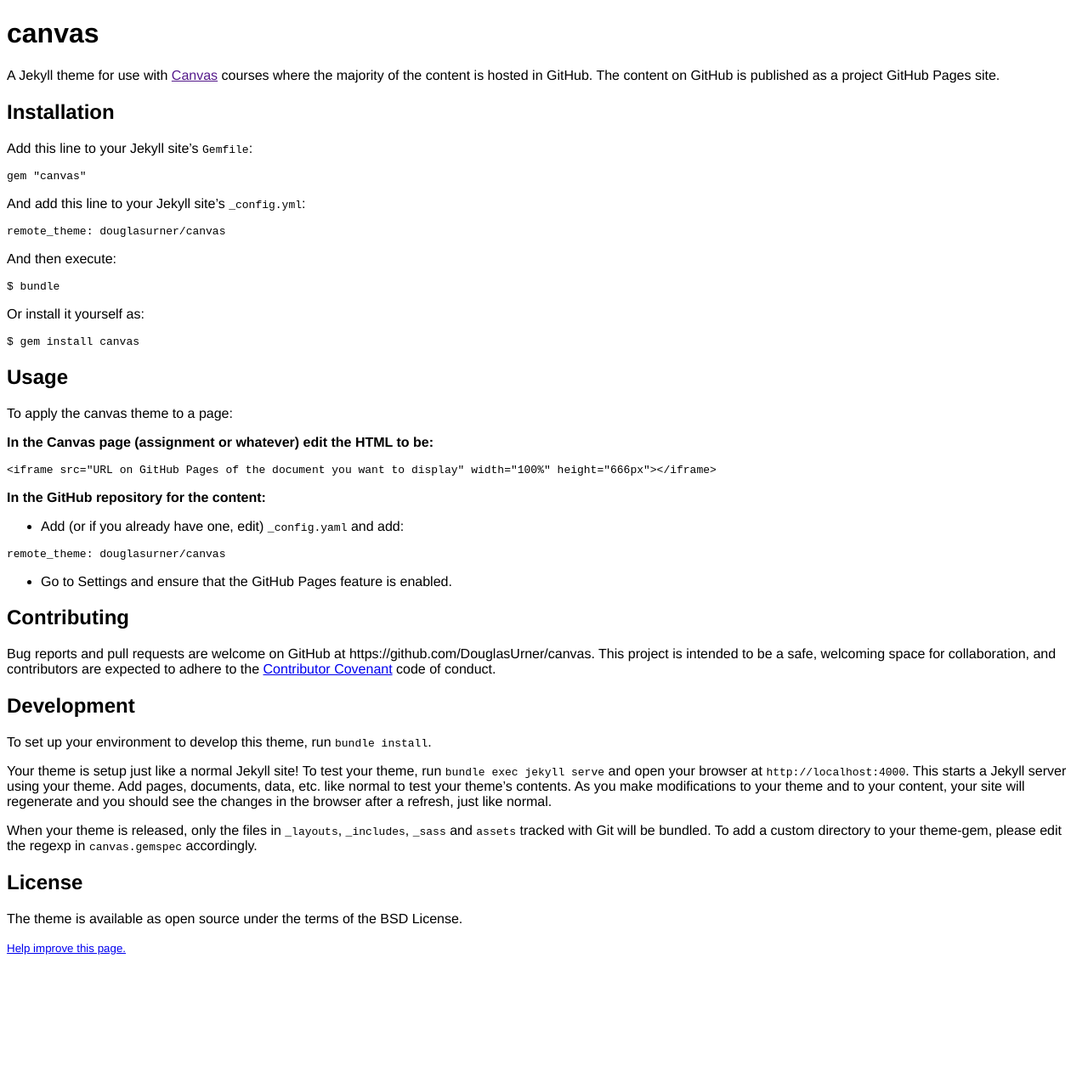
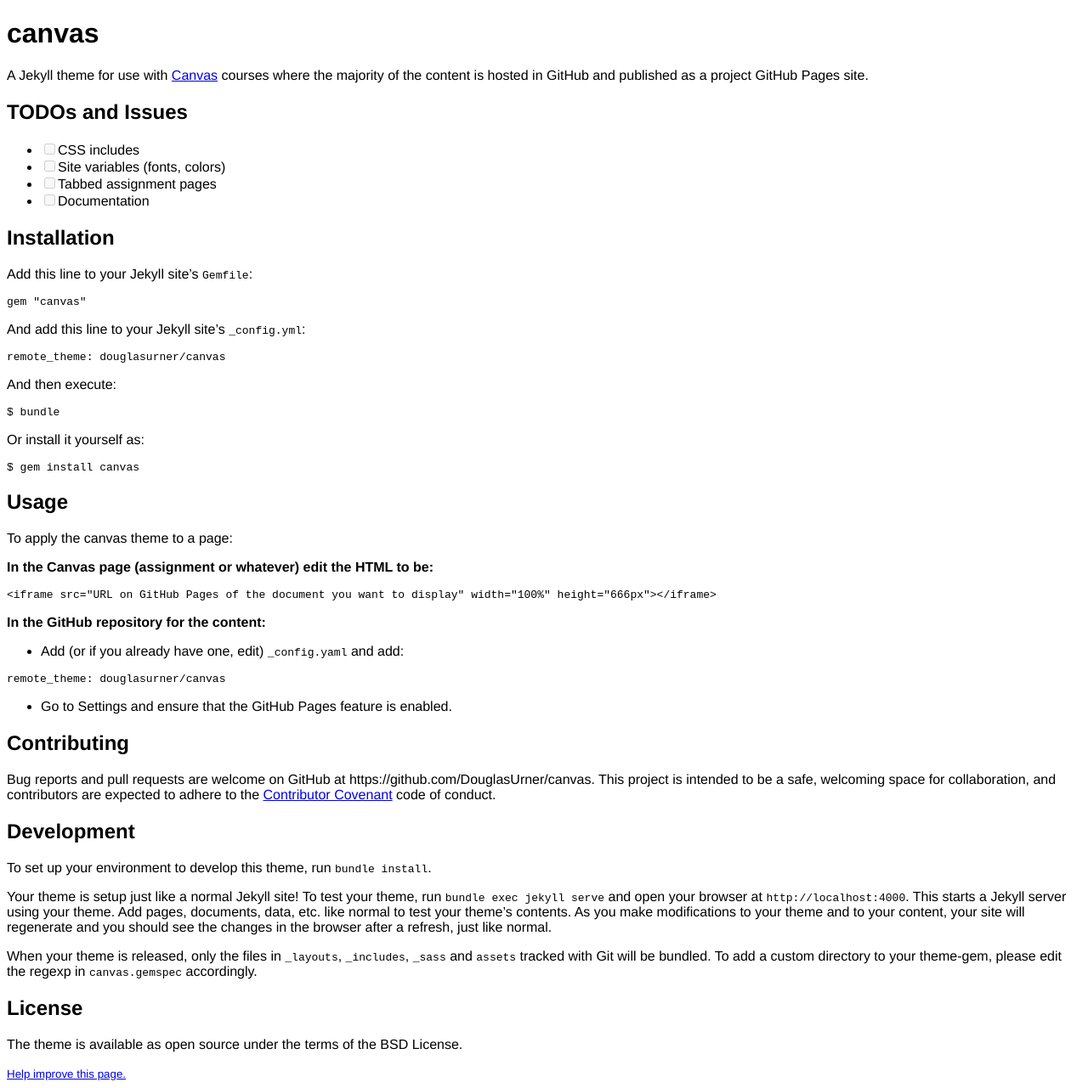
Before and after one commit to DouglasUrner/Canvas, a Jekyll site: the page built from README.md, in a window 1280 px wide. Shown: the whole page at 85% size. Built offline with Jekyll 4.4.1, drawn with Linux system fonts in a browser that asks for light colours; our own code applies the rules of GitHub Pages for plain Markdown files; before the commit the page ends 1133 px from its top, so only the background shows below that.

Commit message:
Got CSS working.
assets/css/style.css has to be properly formatted CSS - // line comments
break something in the browser (Safari at least).

```diff
--- a/README.md
+++ b/README.md
@@ -1,6 +1,13 @@
 # canvas
 
-A Jekyll theme for use with [Canvas]() courses where the majority of the content is hosted in GitHub. The content on GitHub is published as a project GitHub Pages site.
+A Jekyll theme for use with [Canvas](https://canvas.instructure.com) courses where the majority of the content is hosted in GitHub and published as a project GitHub Pages site.
+
+## TODOs and Issues
+
+- [ ] CSS includes
+- [ ] Site variables (fonts, colors)
+- [ ] Tabbed assignment pages
+- [ ] Documentation
 
 ## Installation
 
--- a/assets/css/style.css
+++ b/assets/css/style.css
@@ -1,3 +1,7 @@
+---
+# Canvas Jekyll theme - front matter ensures Jekyll will process the file.
+---
+
 html, body {
   font-family: "LatoWeb", "Helvetica Neue", Helvetica, Arial, sans-serif;
 }
```
Also changed, not shown: _includes/head.html (+1 -8 lines).
